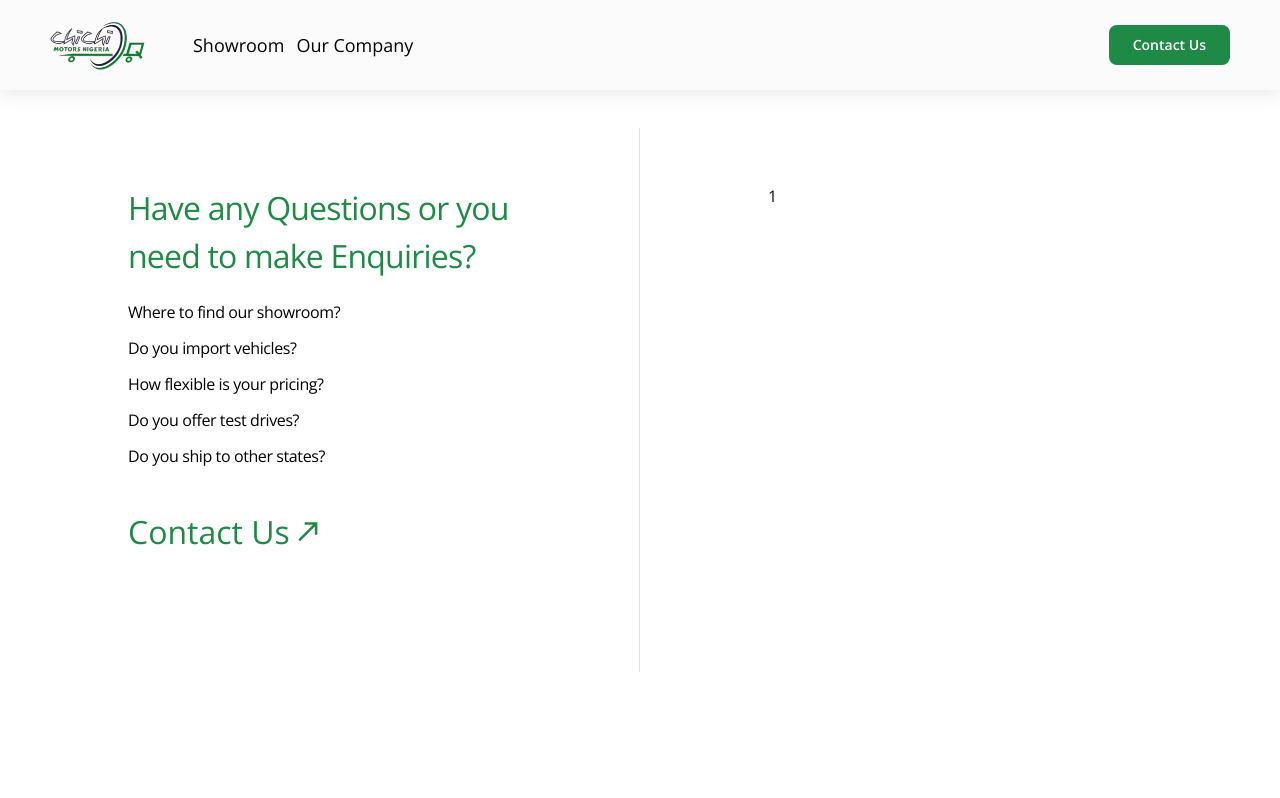
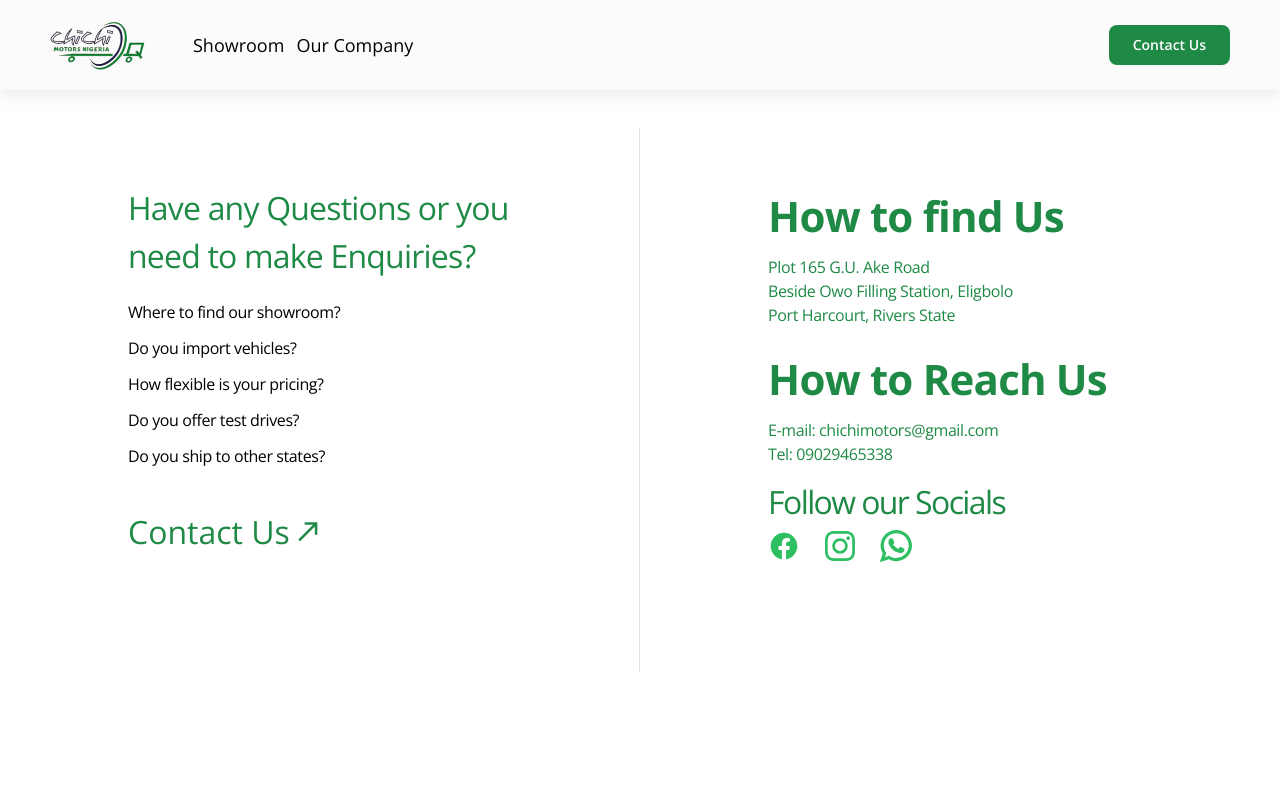
Before and after one commit to HenryAgu/Chichi-Motors, a Next.js app: page /contact in a window 1280 px wide. Shown: the top 798 px of the page. Built offline with nearby package versions, Linux system fonts and the light colour scheme.

Commit message:
feat: contact page for desktop

```diff
--- a/src/app/contact/page.tsx
+++ b/src/app/contact/page.tsx
@@ -16,8 +16,33 @@ export const metadata: Metadata = {
   ],
 };
 
+interface Socials {
+  id: string;
+  path: string;
+  image: string;
+}
+
+const socials: Socials[] = [
+  {
+    id: crypto.randomUUID(),
+    image: "/images/facebook.svg",
+    path: "",
+  },
+  {
+    id: crypto.randomUUID(),
+    image: "/images/instagram.svg",
+    path: "",
+  },
+  {
+    id: crypto.randomUUID(),
+    image: "/images/whatsapp.svg",
+    path: "",
+  },
+];
+
 const ContactUs = () => {
-  return     <main className="min-h-screen flex py-32">
+  return (
+    <main className="min-h-screen flex py-32">
       <div className="basis-[50%] border-r border-[#E1E1E1] ml-32">
         <div className="my-14 max-w-[444px] flex flex-col gap-y-5">
           <p className="text-brand-green-100 font-normal text-[32px] tracking-tight">
@@ -40,18 +65,69 @@ const ContactUs = () => {
               Do you ship to other states?
             </span>
           </div>
-      <Link href="/contact" className="flex items-center gap-x-1 md:gap-x-2 mt-5">
+          <Link
+            href="/contact"
+            className="flex items-center gap-x-1 md:gap-x-2 mt-5"
+          >
             <span className="text-[32px] md:text-[32px] font-normal text-brand-green-100">
               Contact Us
             </span>
-          <Image src="/images/green-arrow.svg" alt="icon" width={20} height={20} className="md:h-[20px] md:w-[20px] h-6 w-6"/>
+            <Image
+              src="/images/green-arrow.svg"
+              alt="icon"
+              width={20}
+              height={20}
+              className="md:h-[20px] md:w-[20px] h-6 w-6"
+            />
           </Link>
         </div>
       </div>
       <div className="basis-[50%] ml-32">
-    <div className="my-14">1</div>
+        <div className="my-14 flex flex-col gap-y-5 tracking-tighter">
+          <div className="flex flex-col gap-y-2">
+            <p className="text-[42px] font-bold text-brand-green-100">
+              How to find Us
+            </p>
+            <span className="font-normal tracking-tight text-base text-brand-green-100">
+              Plot 165 G.U. Ake Road <br /> Beside Owo Filling Station, Eligbolo{" "}
+              <br /> Port Harcourt, Rivers State
+            </span>
           </div>
-</main>;
+          <div className="flex flex-col gap-y-2">
+            <p className="text-[42px] font-bold text-brand-green-100">
+            How to Reach Us
+            </p>
+            <div className="flex flex-col">
+              <span className="font-normal tracking-tight text-base text-brand-green-100">
+                E-mail: chichimotors@gmail.com
+              </span>
+              <span className="font-normal tracking-tight text-base text-brand-green-100">
+                Tel: 09029465338
+              </span>
+            </div>
+          </div>
+          <div className="flex flex-col gap-y-3 mt-5 md:mt-0">
+            <p className="font-normal text-2xl md:text-[32px] tracking-tighter text-brand-green-100">
+              Follow our Socials
+            </p>
+            <div className="flex items-center gap-x-3 md:gap-x-6">
+              {socials.map((item) => (
+                <Link href={item.path} key={item.id}>
+                  <Image
+                    src={item.image}
+                    alt="icon"
+                    width={32}
+                    height={32}
+                    className="aspect-square md:h-[32px] md:w-[32px] h-6 w-6"
+                  />
+                </Link>
+              ))}
+            </div>
+          </div>
+        </div>
+      </div>
+    </main>
+  );
 };
 
 export default ContactUs;
```
Lines whose indentation alone changed are shown as unchanged.
